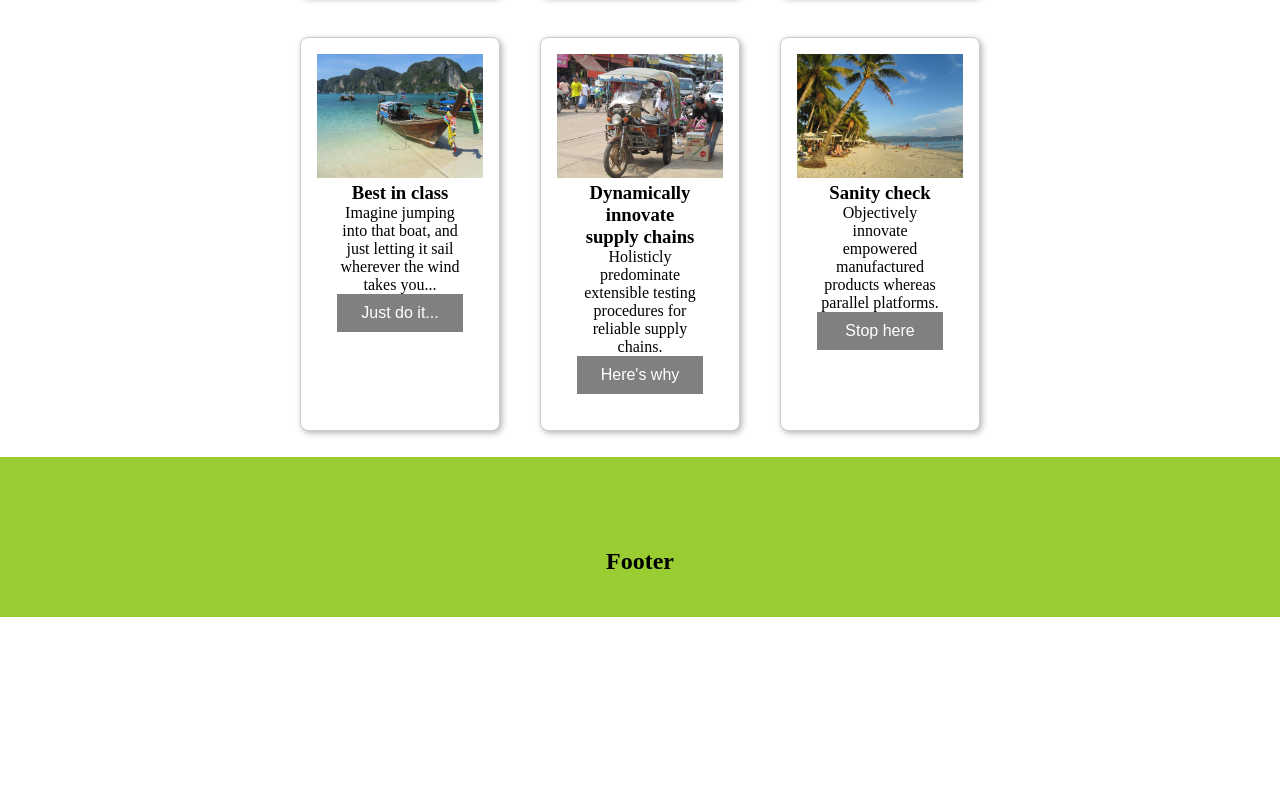
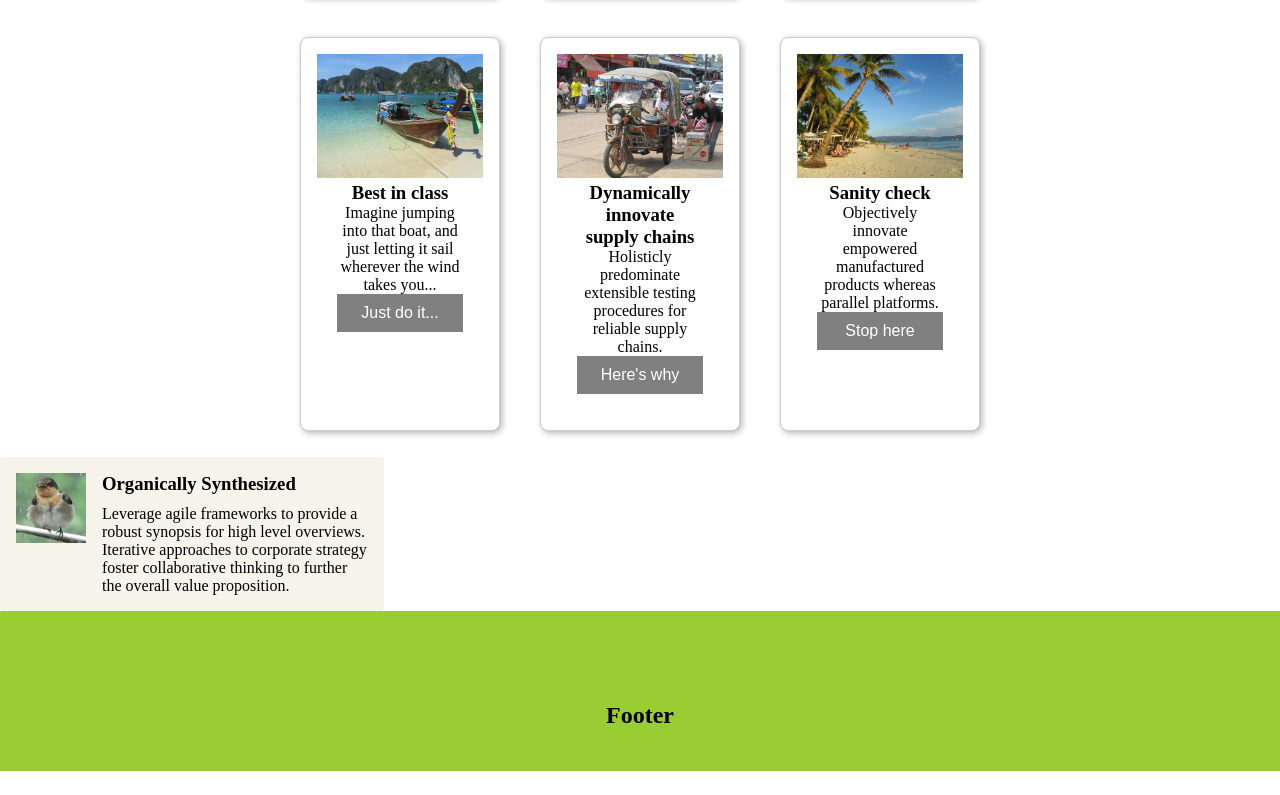
Before and after one commit to Mayank795/HTML_CSS, a plain HTML site: page index.html in a window 1280 px wide. Shown: the part 1751-2546 px from the top of the page. Before the commit the page ends 2392 px from the top, so only its background shows below. Drawn offline with Linux system fonts and the light colour scheme.

Commit message:
[mayank]-add media object

```diff
--- a/index.html
+++ b/index.html
@@ -81,6 +81,13 @@
 
     <aside>Aside</aside>
   </div>
+  <div class="media">
+    <img class="media-object" src="Assets/8s.jpg" alt="Sample photo">
+    <div class="media-body">
+      <h3 class="media-heading">Organically Synthesized</h3>
+      <p>Leverage agile frameworks to provide a robust synopsis for high level overviews. Iterative approaches to corporate strategy foster collaborative thinking to further the overall value proposition.</p>
+    </div>
+  </div>
 
   <footer>Footer</footer>
 </body>
--- a/style.css
+++ b/style.css
@@ -115,3 +115,20 @@ header, footer, article, nav, aside {
 footer {
   clear: both;
 }
+.media {
+  display: flex;
+  align-items: flex-start;
+  background: #F6F3EB;
+  padding: 1em;
+  border-radius: 3px;
+  max-width: 24em;
+}
+.media-object {
+  margin-right: 1em;
+}
+.media-body {
+  flex: 1;
+}
+.media-heading {
+  margin: 0 0 .5em;
+}
```
Also changed, not shown: Assets/8s.jpg (added).
